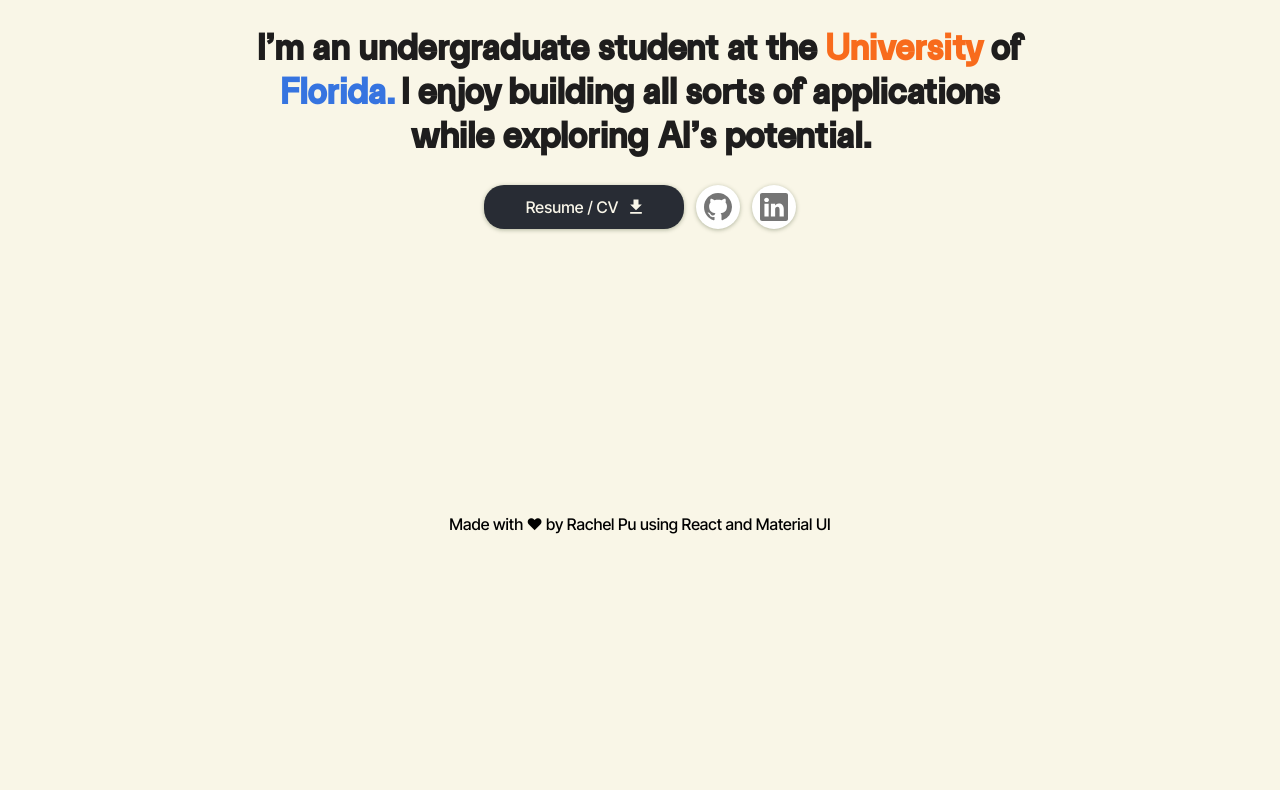
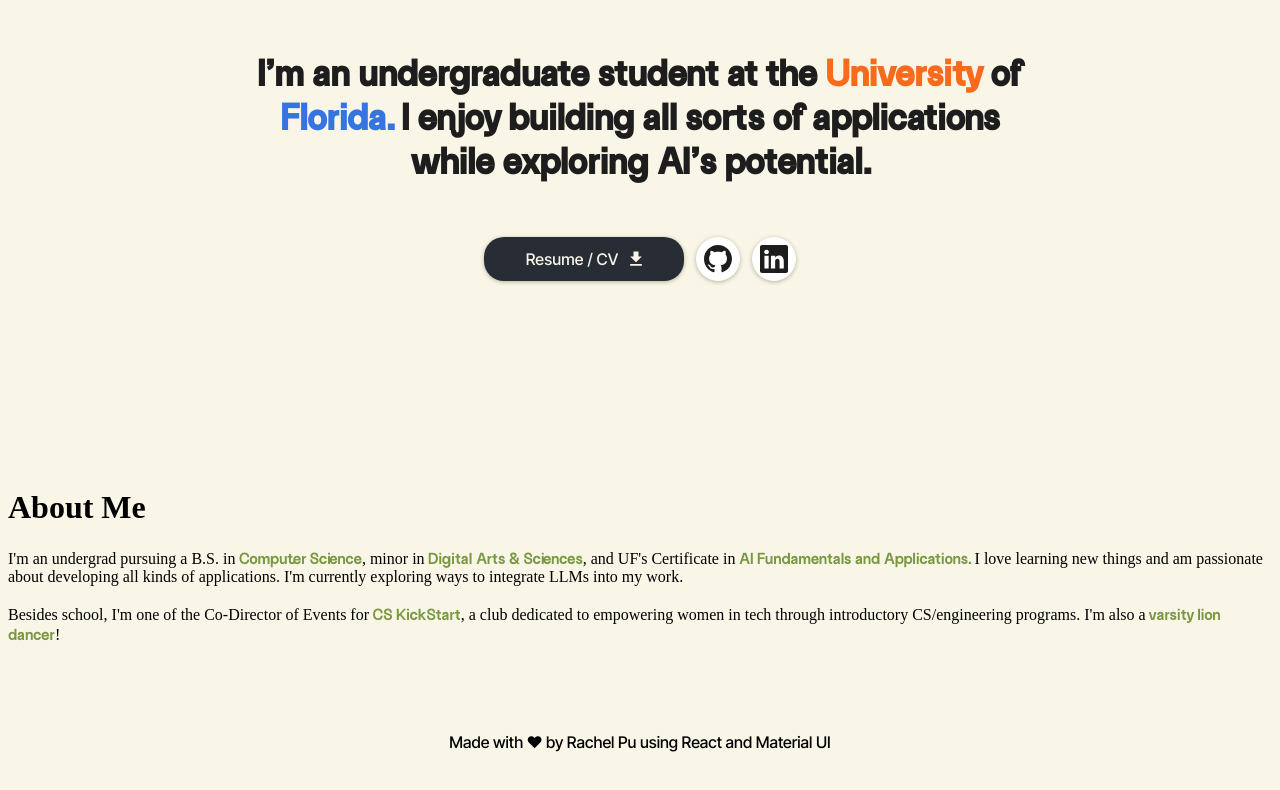
Before and after one commit to rachel-pu/rachel-pu-portfolio, a React (Create React App) app: page /#/ in a window 1280 px wide. Shown: the part 404-1194 px from the top of the page. Before the commit the page ends 992 px from the top, so only its background shows below. Built offline with nearby package versions, Linux system fonts and the light colour scheme.

Commit message:
added resume to download

```diff
--- a/src/css/Header.css
+++ b/src/css/Header.css
@@ -15,6 +15,7 @@
 }
 
 .home-main-header h1{
+    margin-top: 3.75%;
     padding: 3.5% 0 0 3.5%;
     font-family: BethEllen;
     font-size: 31px;
@@ -37,7 +38,9 @@
     /*width: 710px;*/
 }
 
-
+.buttons{
+    margin-top: 2%;
+}
 
 /* when screen size changes, these are the changes*/
 @media (max-width: 1400px) {
--- a/src/pages/About.js
+++ b/src/pages/About.js
@@ -1,8 +1,37 @@
 import React from 'react';
+import {Grid} from "@mui/material";
 
 function About(){
     return (
-        <div className="about-page" id="about"></div>
+        <div className="about-page" id="about">
+            <Grid container spacing={1}>
+
+                {/* about me description*/}
+                <Grid item>
+                    <h1>About Me</h1>
+                    <p> I'm an undergrad pursuing a B.S. in
+                        <span style={{color: "#799842", fontFamily:"Liga-Sans-Bold"}}> Computer Science</span>, minor in
+                        <span style={{color: "#799842", fontFamily:"Liga-Sans-Bold"}}> Digital Arts & Sciences</span>, and UF's Certificate in
+                        <span style={{color: "#799842", fontFamily:"Liga-Sans-Bold"}}> AI Fundamentals and Applications. </span>
+                        I love learning new things and am passionate about developing all kinds of applications.
+                        I'm currently exploring ways to integrate LLMs into my work.
+                        <br/>
+                        <br/>
+                        Besides school, I'm one of the Co-Director of Events for
+                        <span style={{color: "#799842", fontFamily:"Liga-Sans-Bold"}}> CS KickStart</span>, a club dedicated to empowering women in tech
+                        through introductory CS/engineering programs.
+                        I'm also a
+                        <span style={{color: "#799842", fontFamily:"Liga-Sans-Bold"}}> varsity lion dancer</span>!
+                        <br/>
+                        <br/>
+                    </p>
+                </Grid>
+                {/* about me image*/}
+                <Grid item>
+
+                </Grid>
+            </Grid>
+        </div>
     );
 
 }
--- a/src/pages/Header.js
+++ b/src/pages/Header.js
@@ -16,10 +16,12 @@ function Header(){
     const closeMenu = () => {
         setAnchorNav(null);
     }
+
     return (
-        <>
+        <div id="home">
         {/*// navbar*/}
-        <AppBar position='static' elevation={0} sx={{ backgroundColor: '#F9F6E9', boxShadow: 'none', color: 'black' }}>            <Toolbar>
+        <AppBar position='static' elevation={0} sx={{ backgroundColor: '#F9F6E9', boxShadow: 'none', color: 'black' }}>
+            <Toolbar>
                 <IconButton size = 'large' edge='start' color='inherit' aria-label='logo' sx={{display:{xs:'none', md:'flex'}}}>
                     <StarIcon/>
                 </IconButton>
@@ -58,6 +60,7 @@ function Header(){
     {/* header text box */}
     <div className="home-main-header" id="home">
         <h1>hello! i'm</h1>
+        {/* typewriter animation */}
         <Typewriter
                 onInit={(typewriter) => {
                     typewriter.typeString('Rachel Pu')
@@ -70,14 +73,18 @@ function Header(){
                         .start();
                 }}/>
 
+        {/* short description */}
         <h2 className="short-description-home">I'm an undergraduate student at the <span
             style={{color: "#F86B1CFF"}}>University</span> of <span style={{color: "#3674E0"}}>Florida. </span>
             I enjoy building all sorts of applications while exploring AI's potential.</h2>
 
-        <Box>
-        <Grid container spacing={1.5} className="header-social-media">
+        {/* buttons div box */}
+        <Box className = "buttons">
+        <Grid container spacing={1.5}>
             <Grid item>
-                <Button endIcon = {<DownloadIcon/>}
+                {/* download button */}
+                <Button
+                    endIcon={<DownloadIcon />}
                     sx={{
                         backgroundColor: "#282c34",
                         color: "#F9F6E9",
@@ -89,37 +96,61 @@ function Header(){
                         '&:hover': {
                             backgroundColor: "#282c34",
                             transform: "scale(1.05)"
-                            }}}>
-                    <Typography sx={{ fontFamily: 'InterTight-Medium', textTransform: 'none'}}>Resume / CV</Typography>
-                </Button></Grid>
+                        }
+                    }}
+                >
+                    <a
+                        href="/files/Rachel_Pu_Resume.pdf"
+                        download="Rachel_Pu_Resume.pdf"
+                        style={{
+                            textDecoration: 'none',
+                            color: 'inherit'}}
+                    >
+                        <Typography sx={{ fontFamily: 'InterTight-Medium', textTransform: 'none', fontSize: "1rem" }}>
+                            Resume / CV
+                        </Typography>
+                    </a>
+                </Button>
+            </Grid>
+
+            {/* github button*/}
             <Grid item>
-                <IconButton sx={{
+                <IconButton
+                    href="https://github.com/rachel-pu"
+                    sx={{
                     backgroundColor: 'white',
+                    color: 'inherit',
                     fontSize: '175%',
                     boxShadow: '0px 1px 4px rgba(51, 68, 31, 0.37)',
                     '&:hover': {
-                        backgroundColor: "#282c34",
+                        backgroundColor: "#e78c5b",
                         transform: "scale(1.05)"
                 }}}>
                     <BsGithub className="icon" />
                 </IconButton>
             </Grid>
+
+            {/* linkedin button */}
             <Grid item>
-                <IconButton sx={{
+                <IconButton
+                    href="https://www.linkedin.com/in/rachel-pu-ufl/"
+                    sx={{
                     backgroundColor: 'white',
+                    color: 'inherit',
                     fontSize: '175%',
                     boxShadow: '0px 1px 4px rgba(51, 68, 31, 0.37)',
                     '&:hover': {
-                        backgroundColor: "#282c34",
+                        backgroundColor: "#658ae7",
                         transform: "scale(1.05)"
                 }}}>
                     <BsLinkedin className="icon" />
                 </IconButton>
-            </Grid>        </Grid>
+            </Grid>
+        </Grid>
         </Box>
 
         </div>
-    </>
+    </div>
 
     );
 
```
Also changed, not shown: public/other/ProjectsList.js (added), 1 other file (tests, documents, lock files or other folders). Lines whose indentation alone changed are shown as unchanged.
